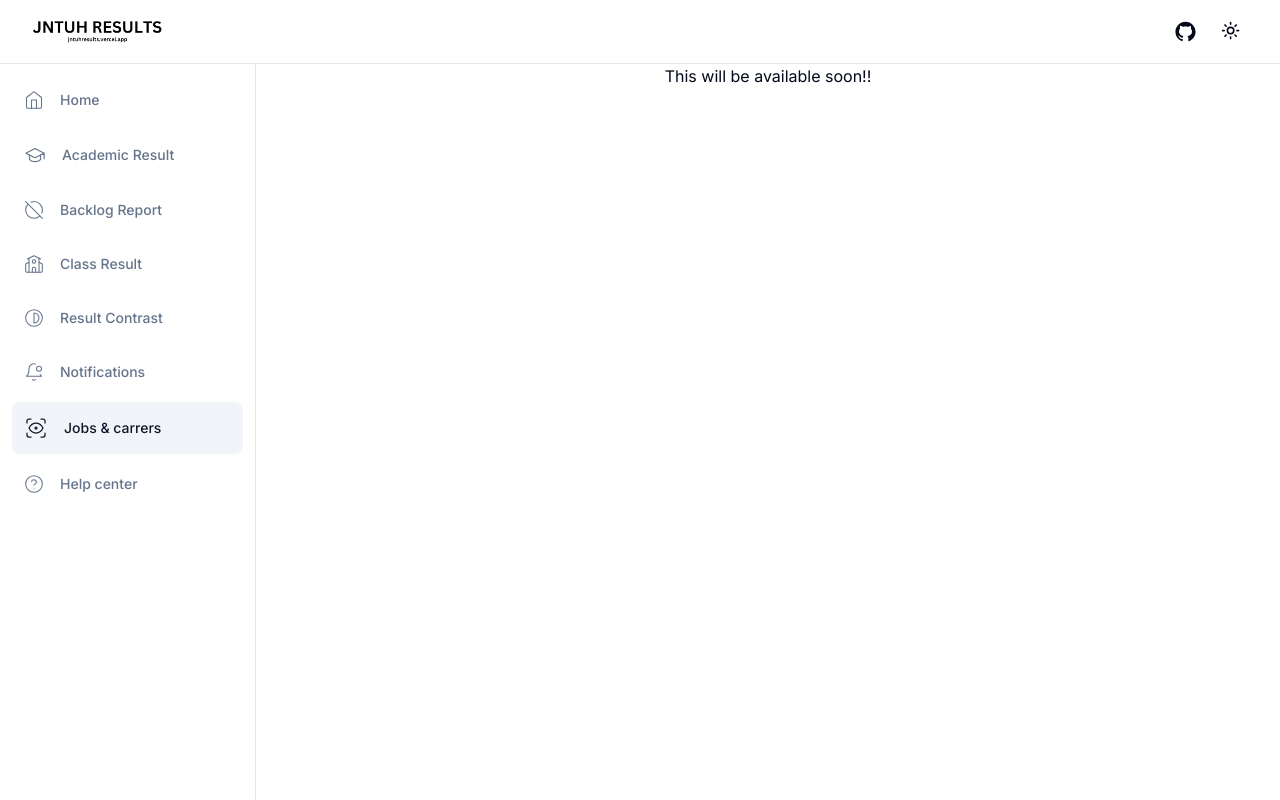
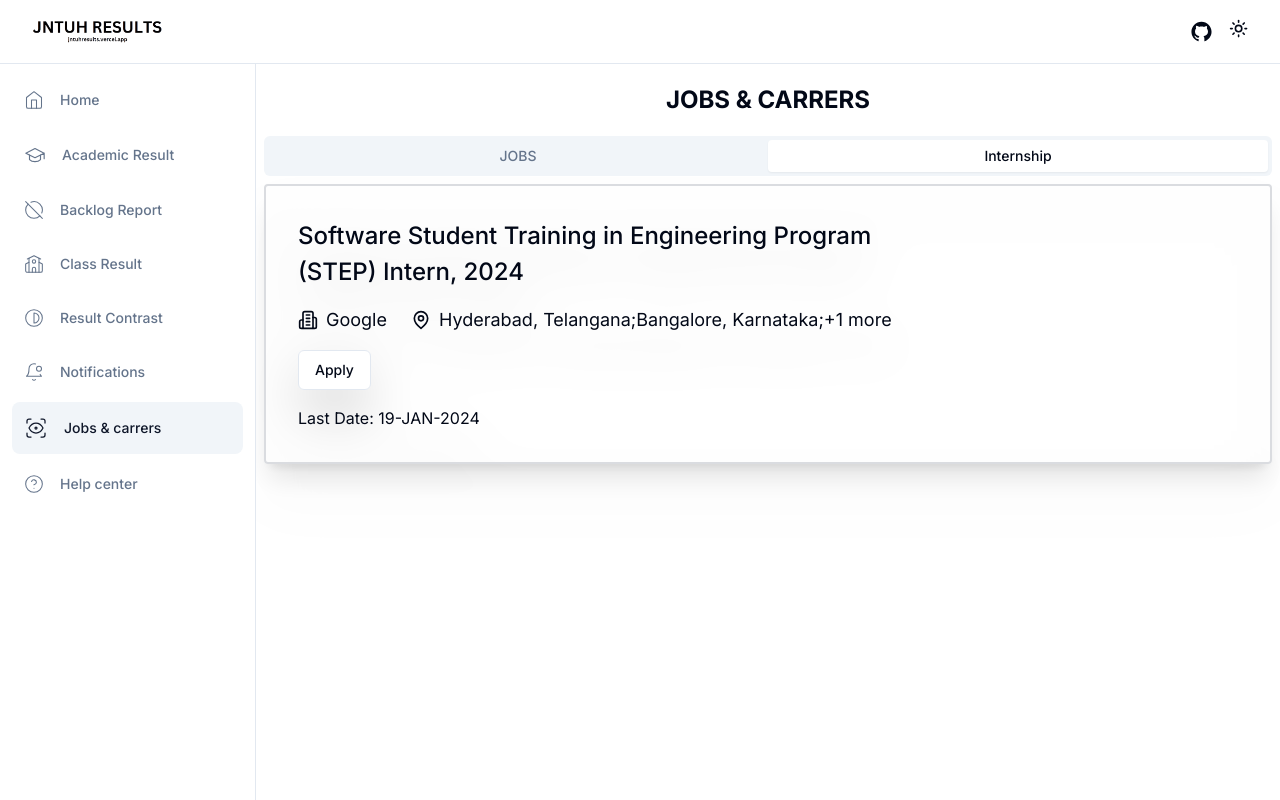
Before and after one commit to ThilakReddyy/JNTUHRESULTS-WEB, a Next.js app: page /carrers in a window 1280 px wide. Built offline with nearby package versions, Linux system fonts and the light colour scheme; a web font is replaced by a local one.

Commit message:
add:internship

```diff
--- a/app/carrers/page.tsx
+++ b/app/carrers/page.tsx
@@ -1,10 +1,135 @@
-import React from "react";
+import { Button } from "@/components/ui/button";
+import { Tabs, TabsContent, TabsList, TabsTrigger } from "@/components/ui/tabs";
+import Link from "next/link";
 
 const Carrers = () => {
   return (
-    <div className="flex justify-center items-center">
-      This will be available soon!!
-    </div>
+    <>
+      <div className="m-2 text-[30%] sm:text-[45%]  md:text-[60%] lg:text-[100%]">
+        <div className="text-center font-bold my-5 text-xs lg:text-2xl">
+          JOBS & CARRERS
+        </div>
+      </div>
+      <div className="flex justify-center mt-5 items-center">
+        <Tabs defaultValue="internships" className="w-full px-2">
+          <TabsList className="flex justify-center">
+            <TabsTrigger value="jobs" className="w-full">
+              JOBS
+            </TabsTrigger>
+            <TabsTrigger value="internships" className="w-full">
+              Internship
+            </TabsTrigger>
+          </TabsList>
+          <TabsContent value="jobs">
+            <div className="flex justify-center">No Job listings yet!!</div>
+          </TabsContent>
+          <TabsContent value="internships">
+            <div className=" rounded drop-shadow-2xl border-2 border-[#dadce0] shadow-xl p-4 lg:p-8">
+              <div
+                className=" lg:text-[24px] font-medium max-w-[70%]"
+                id="title"
+              >
+                Software Student Training in Engineering Program (STEP) Intern,
+                2024
+              </div>
+              <div className="mt-4">
+                <div className="flex items-center">
+                  <svg
+                    xmlns="http://www.w3.org/2000/svg"
+                    width="16"
+                    height="16"
+                    viewBox="0 0 24 24"
+                    fill="none"
+                    stroke="currentColor"
+                    strokeWidth="2"
+                    strokeLinecap="round"
+                    strokeLinejoin="round"
+                    className="md:hidden lucide lucide-building-2"
+                  >
+                    <path d="M6 22V4a2 2 0 0 1 2-2h8a2 2 0 0 1 2 2v18Z" />
+                    <path d="M6 12H4a2 2 0 0 0-2 2v6a2 2 0 0 0 2 2h2" />
+                    <path d="M18 9h2a2 2 0 0 1 2 2v9a2 2 0 0 1-2 2h-2" />
+                    <path d="M10 6h4" />
+                    <path d="M10 10h4" />
+                    <path d="M10 14h4" />
+                    <path d="M10 18h4" />
+                  </svg>
+                  <svg
+                    xmlns="http://www.w3.org/2000/svg"
+                    width="20"
+                    height="20"
+                    viewBox="0 0 24 24"
+                    fill="none"
+                    stroke="currentColor"
+                    strokeWidth="2"
+                    strokeLinecap="round"
+                    strokeLinejoin="round"
+                    className="hidden md:block lucide lucide-building-2"
+                  >
+                    <path d="M6 22V4a2 2 0 0 1 2-2h8a2 2 0 0 1 2 2v18Z" />
+                    <path d="M6 12H4a2 2 0 0 0-2 2v6a2 2 0 0 0 2 2h2" />
+                    <path d="M18 9h2a2 2 0 0 1 2 2v9a2 2 0 0 1-2 2h-2" />
+                    <path d="M10 6h4" />
+                    <path d="M10 10h4" />
+                    <path d="M10 14h4" />
+                    <path d="M10 18h4" />
+                  </svg>
+                  <div className="pl-1 lg:pl-2 text-xs lg:text-lg">Google</div>
+                  <svg
+                    xmlns="http://www.w3.org/2000/svg"
+                    width="16"
+                    height="16"
+                    viewBox="0 0 24 24"
+                    fill="none"
+                    stroke="currentColor"
+                    strokeWidth="2"
+                    strokeLinecap="round"
+                    strokeLinejoin="round"
+                    className="md:hidden ml-6 lucide lucide-map-pin"
+                  >
+                    <path d="M20 10c0 6-8 12-8 12s-8-6-8-12a8 8 0 0 1 16 0Z" />
+                    <circle cx="12" cy="10" r="3" />
+                  </svg>
+                  <svg
+                    xmlns="http://www.w3.org/2000/svg"
+                    width="20"
+                    height="20"
+                    viewBox="0 0 24 24"
+                    fill="none"
+                    stroke="currentColor"
+                    strokeWidth="2"
+                    strokeLinecap="round"
+                    strokeLinejoin="round"
+                    className="hidden md:block ml-6 lucide lucide-map-pin"
+                  >
+                    <path d="M20 10c0 6-8 12-8 12s-8-6-8-12a8 8 0 0 1 16 0Z" />
+                    <circle cx="12" cy="10" r="3" />
+                  </svg>
+                  <div className="pl-1 text-xs lg:text-lg lg:pl-2 flex">
+                    Hyderabad, Telangana;
+                    <span className="hidden md:block">
+                      Bangalore, Karnataka;
+                    </span>
+                    <span>+1 more</span>
+                  </div>
+                </div>
+              </div>
+              <div className="mt-4">
+                <Button variant="outline">
+                  <Link
+                    href="https://www.google.com/about/careers/applications/jobs/results/99460232238768838-software-student-training-in-engineering-program-step-intern-2024"
+                    target="_blank"
+                  >
+                    Apply
+                  </Link>
+                </Button>
+              </div>
+              <div className="text-black-700 mt-4">Last Date: 19-JAN-2024</div>
+            </div>
+          </TabsContent>
+        </Tabs>
+      </div>
+    </>
   );
 };
 
--- /dev/null
+++ b/components/carrers/jobtemplate.tsx
@@ -0,0 +1,7 @@
+import React from "react";
+
+const jobtemplate = () => {
+  return <div>jobtemplate</div>;
+};
+
+export default jobtemplate;
--- a/components/ui/button.tsx
+++ b/components/ui/button.tsx
@@ -1,11 +1,11 @@
-import * as React from "react";
-import { Slot } from "@radix-ui/react-slot";
-import { cva, type VariantProps } from "class-variance-authority";
+import * as React from "react"
+import { Slot } from "@radix-ui/react-slot"
+import { cva, type VariantProps } from "class-variance-authority"
 
-import { cn } from "@/lib/utils";
+import { cn } from "@/lib/utils"
 
 const buttonVariants = cva(
-  "inline-flex items-center justify-center whitespace-nowrap rounded-md text-sm font-medium ring-offset-background transition-colors focus-visible:outline-none focus-visible:ring-2 focus-visible:ring-ring focus-visible:ring-offset-2 disabled:pointer-events-none border-none disabled:opacity-50",
+  "inline-flex items-center justify-center whitespace-nowrap rounded-md text-sm font-medium ring-offset-background transition-colors focus-visible:outline-none focus-visible:ring-2 focus-visible:ring-ring focus-visible:ring-offset-2 disabled:pointer-events-none disabled:opacity-50",
   {
     variants: {
       variant: {
@@ -16,12 +16,11 @@ const buttonVariants = cva(
           "border border-input bg-background hover:bg-accent hover:text-accent-foreground",
         secondary:
           "bg-secondary text-secondary-foreground hover:bg-secondary/80",
-        ghost: "hover:text-accent-foreground",
+        ghost: "hover:bg-accent hover:text-accent-foreground",
         link: "text-primary underline-offset-4 hover:underline",
       },
       size: {
         default: "h-10 px-4 py-2",
-        ssm: "h-7 rounded-md px-2",
         sm: "h-9 rounded-md px-3",
         lg: "h-11 rounded-md px-8",
         icon: "h-10 w-10",
@@ -31,27 +30,27 @@ const buttonVariants = cva(
       variant: "default",
       size: "default",
     },
-  },
-);
+  }
+)
 
 export interface ButtonProps
   extends React.ButtonHTMLAttributes<HTMLButtonElement>,
     VariantProps<typeof buttonVariants> {
-  asChild?: boolean;
+  asChild?: boolean
 }
 
 const Button = React.forwardRef<HTMLButtonElement, ButtonProps>(
   ({ className, variant, size, asChild = false, ...props }, ref) => {
-    const Comp = asChild ? Slot : "button";
+    const Comp = asChild ? Slot : "button"
     return (
       <Comp
         className={cn(buttonVariants({ variant, size, className }))}
         ref={ref}
         {...props}
       />
-    );
-  },
-);
-Button.displayName = "Button";
+    )
+  }
+)
+Button.displayName = "Button"
 
-export { Button, buttonVariants };
+export { Button, buttonVariants }
--- /dev/null
+++ b/components/ui/tabs.tsx
@@ -0,0 +1,55 @@
+"use client"
+
+import * as React from "react"
+import * as TabsPrimitive from "@radix-ui/react-tabs"
+
+import { cn } from "@/lib/utils"
+
+const Tabs = TabsPrimitive.Root
+
+const TabsList = React.forwardRef<
+  React.ElementRef<typeof TabsPrimitive.List>,
+  React.ComponentPropsWithoutRef<typeof TabsPrimitive.List>
+>(({ className, ...props }, ref) => (
+  <TabsPrimitive.List
+    ref={ref}
+    className={cn(
+      "inline-flex h-10 items-center justify-center rounded-md bg-muted p-1 text-muted-foreground",
+      className
+    )}
+    {...props}
+  />
+))
+TabsList.displayName = TabsPrimitive.List.displayName
+
+const TabsTrigger = React.forwardRef<
+  React.ElementRef<typeof TabsPrimitive.Trigger>,
+  React.ComponentPropsWithoutRef<typeof TabsPrimitive.Trigger>
+>(({ className, ...props }, ref) => (
+  <TabsPrimitive.Trigger
+    ref={ref}
+    className={cn(
+      "inline-flex items-center justify-center whitespace-nowrap rounded-sm px-3 py-1.5 text-sm font-medium ring-offset-background transition-all focus-visible:outline-none focus-visible:ring-2 focus-visible:ring-ring focus-visible:ring-offset-2 disabled:pointer-events-none disabled:opacity-50 data-[state=active]:bg-background data-[state=active]:text-foreground data-[state=active]:shadow-sm",
+      className
+    )}
+    {...props}
+  />
+))
+TabsTrigger.displayName = TabsPrimitive.Trigger.displayName
+
+const TabsContent = React.forwardRef<
+  React.ElementRef<typeof TabsPrimitive.Content>,
+  React.ComponentPropsWithoutRef<typeof TabsPrimitive.Content>
+>(({ className, ...props }, ref) => (
+  <TabsPrimitive.Content
+    ref={ref}
+    className={cn(
+      "mt-2 ring-offset-background focus-visible:outline-none focus-visible:ring-2 focus-visible:ring-ring focus-visible:ring-offset-2",
+      className
+    )}
+    {...props}
+  />
+))
+TabsContent.displayName = TabsPrimitive.Content.displayName
+
+export { Tabs, TabsList, TabsTrigger, TabsContent }
--- a/package.json
+++ b/package.json
@@ -15,6 +15,7 @@
     "@radix-ui/react-label": "^2.0.2",
     "@radix-ui/react-select": "^2.0.0",
     "@radix-ui/react-slot": "^1.0.2",
+    "@radix-ui/react-tabs": "^1.0.4",
     "@radix-ui/react-toast": "^1.1.5",
     "axios": "^1.6.2",
     "class-variance-authority": "^0.7.0",
```
Also changed, not shown: 1 other file (tests, documents, lock files or other folders).
